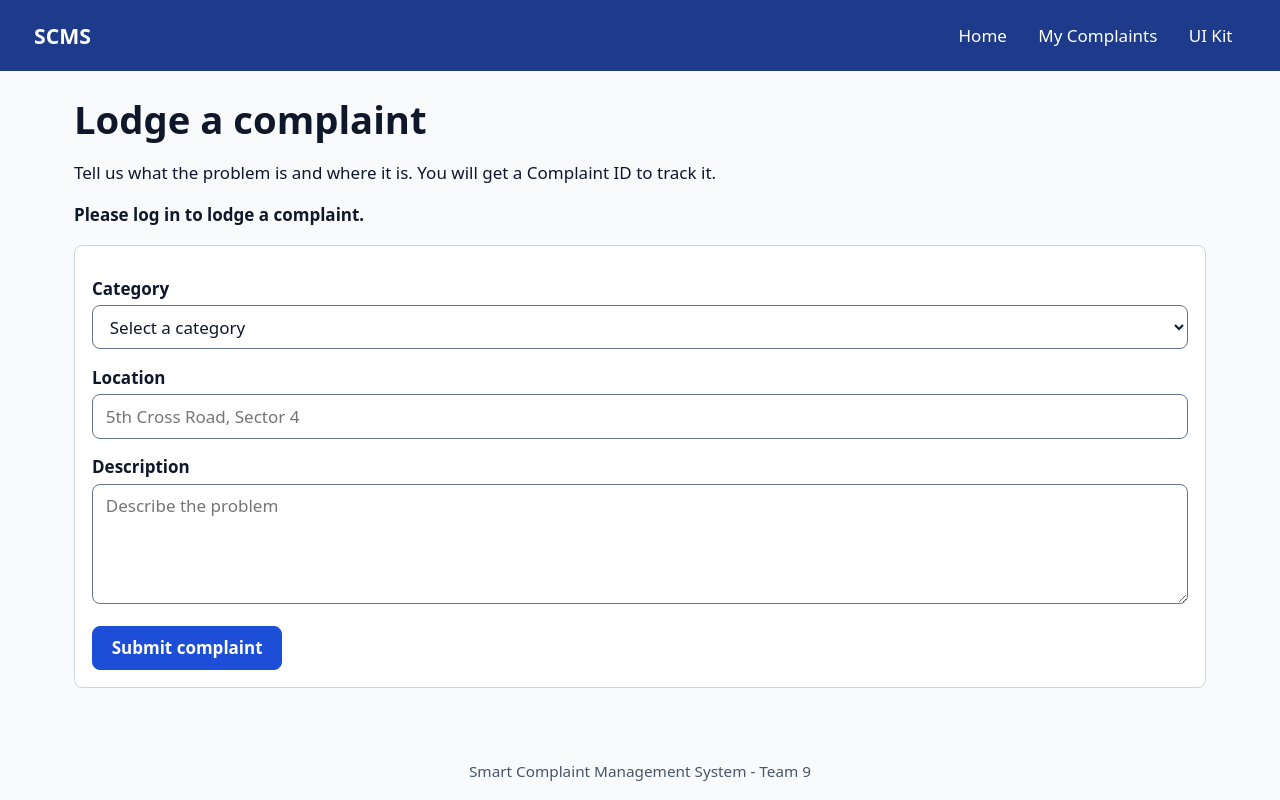
After one commit to cj016/Smart-Complaint-Management-System, a Flask app: page /lodge in a window 1280 px wide. The commit adds this page. Run offline with Flask 3, Linux system fonts and the light colour scheme.

Commit message:
F010: add lodge complaint page, JS and tests

```diff
--- /dev/null
+++ b/app/static/js/lodge.js
@@ -0,0 +1,78 @@
+// SCMS-F-010 / F-012 - citizen complaint form.
+// Expects the login page (SCMS-F-002) to store the JWT in localStorage under "scms_token".
+(function () {
+  var TOKEN_KEY = "scms_token";
+  var FIELDS = ["category", "location", "description"];
+  var form = document.getElementById("lodge-form");
+  var warning = document.getElementById("login-warning");
+  var success = document.getElementById("success");
+  var formError = document.getElementById("form-error");
+  var submitBtn = document.getElementById("submit-btn");
+
+  function showErrors(errors) {
+    FIELDS.forEach(function (f) {
+      // textContent (not innerHTML) keeps this XSS-safe (SCMS-SR-003)
+      document.getElementById("error-" + f).textContent = errors[f] || "";
+    });
+  }
+
+  function checkInBrowser() {
+    // Quick check for a better experience; the server checks again (SCMS-F-012).
+    var errors = {};
+    FIELDS.forEach(function (f) {
+      if (!form.elements[f].value.trim()) {
+        errors[f] = f.charAt(0).toUpperCase() + f.slice(1) + " is required.";
+      }
+    });
+    showErrors(errors);
+    return Object.keys(errors).length === 0;
+  }
+
+  form.addEventListener("submit", function (e) {
+    e.preventDefault();
+    success.hidden = true;
+    formError.hidden = true;
+
+    var token = localStorage.getItem(TOKEN_KEY);
+    if (!token) { warning.hidden = false; return; }
+    warning.hidden = true;
+
+    if (!checkInBrowser()) { return; }
+
+    submitBtn.disabled = true;
+    // FormData is sent as multipart/form-data (SAD 4.3) so photos can be added later.
+    fetch("/api/v1/complaints", {
+      method: "POST",
+      headers: { Authorization: "Bearer " + token },
+      body: new FormData(form)
+    })
+      .then(function (resp) {
+        if (resp.status === 401) {
+          localStorage.removeItem(TOKEN_KEY);
+          warning.hidden = false;
+          return null;
+        }
+        return resp.json();
+      })
+      .then(function (data) {
+        if (!data) { return; }
+        if (data.error) {
+          showErrors((data.error.details && data.error.details.fields) || {});
+          formError.textContent = data.error.message;
+          formError.hidden = false;
+          return;
+        }
+        document.getElementById("new-id").textContent = data.complaintId;
+        success.hidden = false;
+        form.reset();
+        showErrors({});
+      })
+      .catch(function () {
+        formError.textContent = "Could not submit. Please try again.";
+        formError.hidden = false;
+      })
+      .then(function () { submitBtn.disabled = false; });
+  });
+
+  warning.hidden = !!localStorage.getItem(TOKEN_KEY);
+})();
--- a/app/templates/index.html
+++ b/app/templates/index.html
@@ -8,7 +8,7 @@
     <section class="card">
       <h2>Lodge a complaint</h2>
       <p>Describe the problem, add its location and up to 3 photos.</p>
-      <a class="btn" href="#">Lodge complaint</a>
+      <a class="btn" href="{{ url_for('web.lodge') }}">Lodge complaint</a>
     </section>
     <section class="card">
       <h2>Track status</h2>
--- /dev/null
+++ b/app/templates/lodge.html
@@ -0,0 +1,49 @@
+{% extends "base.html" %}
+{% block title %}Lodge Complaint{% endblock %}
+{% block content %}
+  <h1>Lodge a complaint</h1>
+  <p>Tell us what the problem is and where it is. You will get a Complaint ID to track it.</p>
+
+  <div id="login-warning" hidden>
+    <p><strong>Please log in to lodge a complaint.</strong></p>
+  </div>
+
+  <div id="success" class="alert alert-success" role="status" hidden>
+    Complaint submitted. Your Complaint ID is <strong id="new-id"></strong>.
+    You can follow it under
+    <a href="{{ url_for('web.my_complaints') }}">My Complaints</a>.
+  </div>
+
+  <div id="form-error" class="alert alert-error" role="alert" hidden></div>
+
+  <section id="lodge-section" class="card">
+    <form id="lodge-form" novalidate>
+      <label for="category">Category</label>
+      <select id="category" name="category">
+        <option value="">Select a category</option>
+        <option>Sanitation</option>
+        <option>Roads</option>
+        <option>Water Supply</option>
+        <option>Street Lighting</option>
+        <option>Noise</option>
+        <option>Other</option>
+      </select>
+      <p class="field-error" id="error-category"></p>
+
+      <label for="location">Location</label>
+      <input id="location" name="location" type="text" maxlength="255"
+             placeholder="5th Cross Road, Sector 4">
+      <p class="field-error" id="error-location"></p>
+
+      <label for="description">Description</label>
+      <textarea id="description" name="description"
+                placeholder="Describe the problem"></textarea>
+      <p class="field-error" id="error-description"></p>
+
+      <button id="submit-btn" type="submit">Submit complaint</button>
+    </form>
+  </section>
+{% endblock %}
+{% block scripts %}
+  <script src="{{ url_for('static', filename='js/lodge.js') }}"></script>
+{% endblock %}
--- a/app/web/routes.py
+++ b/app/web/routes.py
@@ -13,6 +13,11 @@ def ui_kit():
     return render_template("ui_kit.html")
 
 
+@bp.get("/lodge")
+def lodge():
+    return render_template("lodge.html")
+
+
 @bp.get("/my-complaints")
 def my_complaints():
     return render_template("my_complaints.html")
```
Also changed, not shown: app/complaints/routes.py (+52 -2 lines), tests/test_lodge_complaint.py (added, +99 -0 lines).
